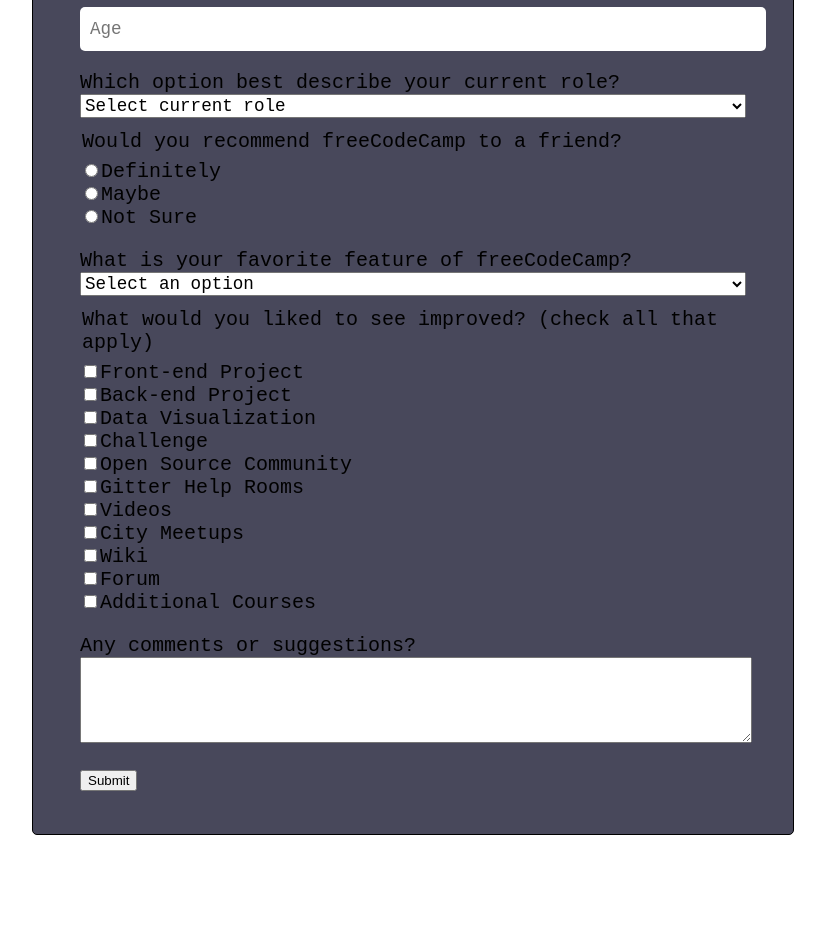
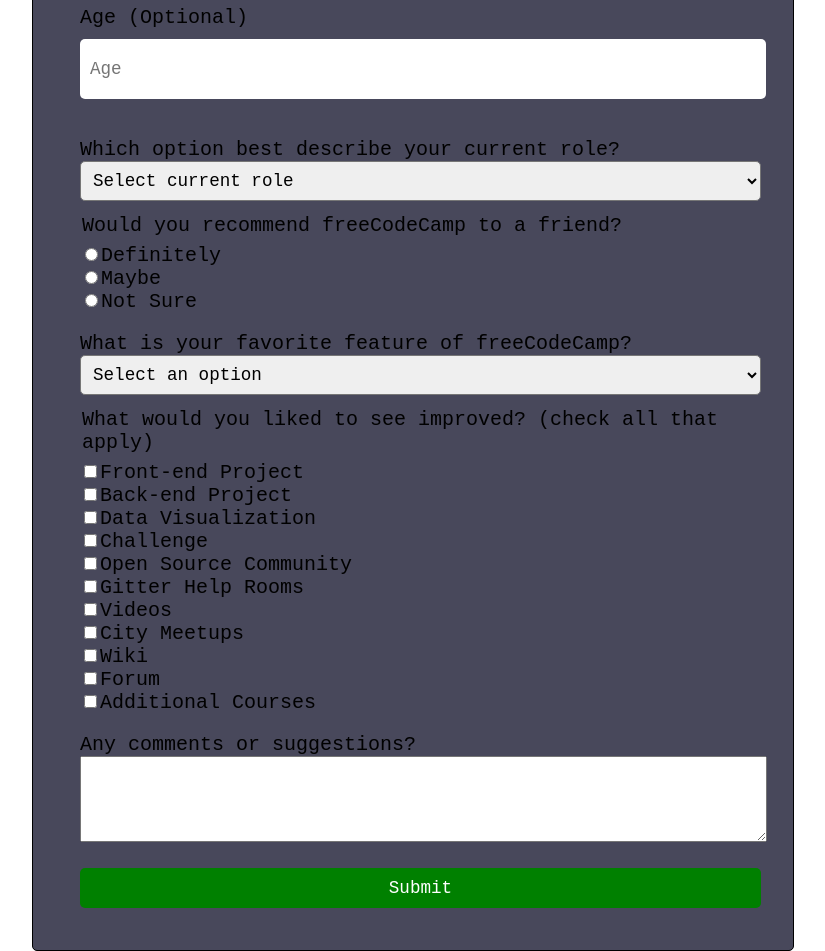
Before and after one commit to ErmanoClaude/FCC-Simple-Form, a plain HTML site: page index.html in a window 1280 px wide. Shown: the part 400-1351 px from the top of the page, without its empty margins (227-1052 px from the left). Before the commit the page ends 1265 px from the top, so only its background shows below. Drawn offline with Linux system fonts and the light colour scheme.

Commit message:
🏅💒 Updated with Glitch

```diff
--- a/index.html
+++ b/index.html
@@ -29,16 +29,17 @@
             placeholder="Enter your Email"
             required
         /></label>
-        <label id="number-label" for="age"
+        <label id="number-label" for="number"
           >Age (Optional)<input
-            id="age"
+            id="number"
             name="age"
             type="number"
             min="17"
             max="80"
             placeholder="Age"
         /></label>
-
+      </fieldset>
+      <fieldset class="text-width input-block">
         <label for="dropdown"
           >Which option best describe your current role?</label
         >
@@ -59,6 +60,7 @@
             id="definitely-rocommend"
             name="recommendation"
             type="radio"
+            value="definitely"
           />Definitely</label
         >
         <label for="maybe-recommend"
@@ -66,6 +68,7 @@
             id="maybe-recommend"
             name="recommendation"
             type="radio"
+            value="maybe"
           />Maybe</label
         >
         <label for="not-sure-recommend"
@@ -73,14 +76,15 @@
             id="not-sure-recommend"
             name="recommendation"
             type="radio"
+            value="notsure"
           />Not Sure</label
         >
       </fieldset>
-      <fieldset class="input-block">
+      <fieldset class="text-width input-block">
         <label for="favorite-feat"
           >What is your favorite feature of freeCodeCamp?</label
         >
-        <select id="facorite-feat">
+        <select id="favorite-feat">
           <option selected disabled>Select an option</option>
           <option>Challenges</option>
           <option>Projects</option>
@@ -93,42 +97,40 @@
           What would you liked to see improved? (check all that apply)
         </legend>
         <label for="front-end"
-          ><input id="front-end" type="checkbox" />Front-end Project</label
+          ><input id="front-end" type="checkbox" value="frontend"/>Front-end Project</label
         >
         <label for="back-end"
-          ><input id="back-end" type="checkbox" />Back-end Project</label
+          ><input id="back-end" type="checkbox" value="backend"/>Back-end Project</label
         >
         <label for="Data vis"
-          ><input id="data vis" type="checkbox" />Data Visualization</label
+          ><input id="data vis" type="checkbox" value="datavis"/>Data Visualization</label
         >
         <label for="challenge"
-          ><input id="challenge" type="checkbox" />Challenge</label
+          ><input id="challenge" type="checkbox" value="challenge"/>Challenge</label
         >
         <label for="open-source"
-          ><input id="open-source" type="checkbox" />Open Source
+          ><input id="open-source" type="checkbox" value="opensource"/>Open Source
           Community</label
         >
         <label for="gitter"
-          ><input id="gitter" type="checkbox" />Gitter Help Rooms</label
+          ><input id="gitter" type="checkbox" value="gitter"/>Gitter Help Rooms</label
         >
-        <label for="videos"><input id="videos" type="checkbox" />Videos</label>
+        <label for="videos"><input id="videos" type="checkbox" value="videos"/>Videos</label>
         <label for="meets"
-          ><input id="meets" type="checkbox" />City Meetups</label
+          ><input id="meets" type="checkbox" value="meetups"/>City Meetups</label
         >
-        <label for="wiki"><input id="wiki" type="checkbox" />Wiki</label>
-        <label for="forum"><input id="forum" type="checkbox" />Forum</label>
+        <label for="wiki"><input id="wiki" type="checkbox" value="wiki"/>Wiki</label>
+        <label for="forum"><input id="forum" type="checkbox" value="forum"/>Forum</label>
         <label for="courses"
-          ><input id="courses" type="checkbox" />Additional Courses</label
+          ><input id="courses" type="checkbox" value="additional"/>Additional Courses</label
         >
       </fieldset>
-      <fieldset class="input-block">
+      <fieldset class="text-width input-block">
         <label for="comments">Any comments or suggestions? </label>
         <textarea id="comments" name="comments" rows="4" cols="30"></textarea>
       </fieldset>
-      <fieldset>
-        <button type="submit">
-          Submit
-        </button>
+      <fieldset class="text-width">
+        <button id="submit" type="submit">Submit</button>
       </fieldset>
     </form>
   </body>
--- a/styles.css
+++ b/styles.css
@@ -3,6 +3,7 @@ body {
   margin: 0;
   font-family: Monospace, sans-serif;
   font-size: 20px;
+  padding:0;
 }
 
 form {
@@ -30,7 +31,7 @@ input, textarea, select, option {
 
 textarea, select {
   resize: vertical;
-  min-height:1.5rem;
+  min-height:20px;
   width:100%;
 }
 
@@ -41,7 +42,7 @@ textarea, select {
 
 
 .input-block input {
-  height: 1.5rem;
+  height: 40px;
   width: 100%;
   margin-bottom: 20px;
   margin-top:10px;
@@ -50,8 +51,29 @@ textarea, select {
   padding:10px;
 }
 
+.text-width {
+  padding-right:0 !important;
+}
 
-
+select {
+  height: 40px;
+  border-radius:5px;
+  padding:8px;
+  width: 100% + 10px;
+}
 .check-radio label {
   display: block;
 }
+
+button {
+  width: 100%;
+  height:40px;
+  font-family: Monospace, san-serif;
+  background-color: green;
+  color:white;
+  font-size:1.1rem;
+  padding:10px;
+  border:none;
+  border-radius:5px;
+
+}
```
Also changed, not shown: 1 other file.
